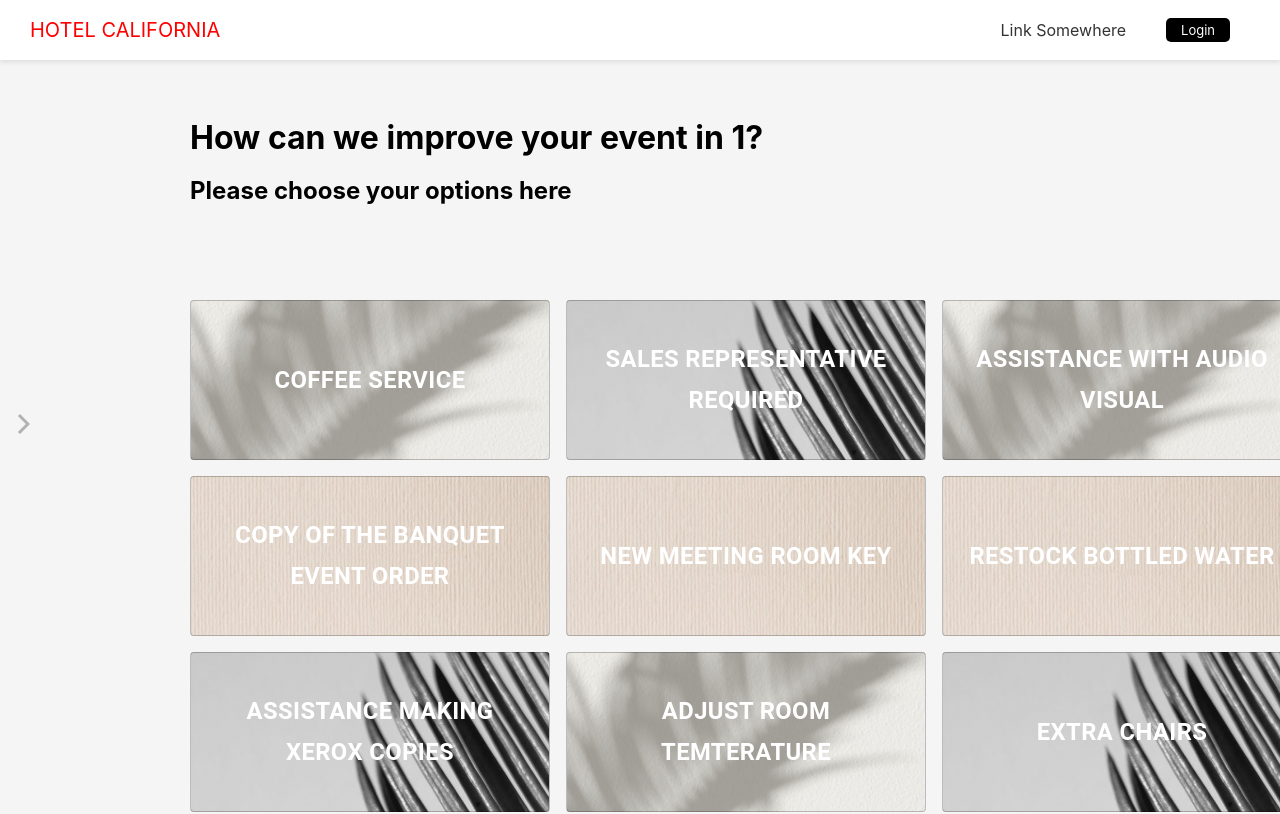
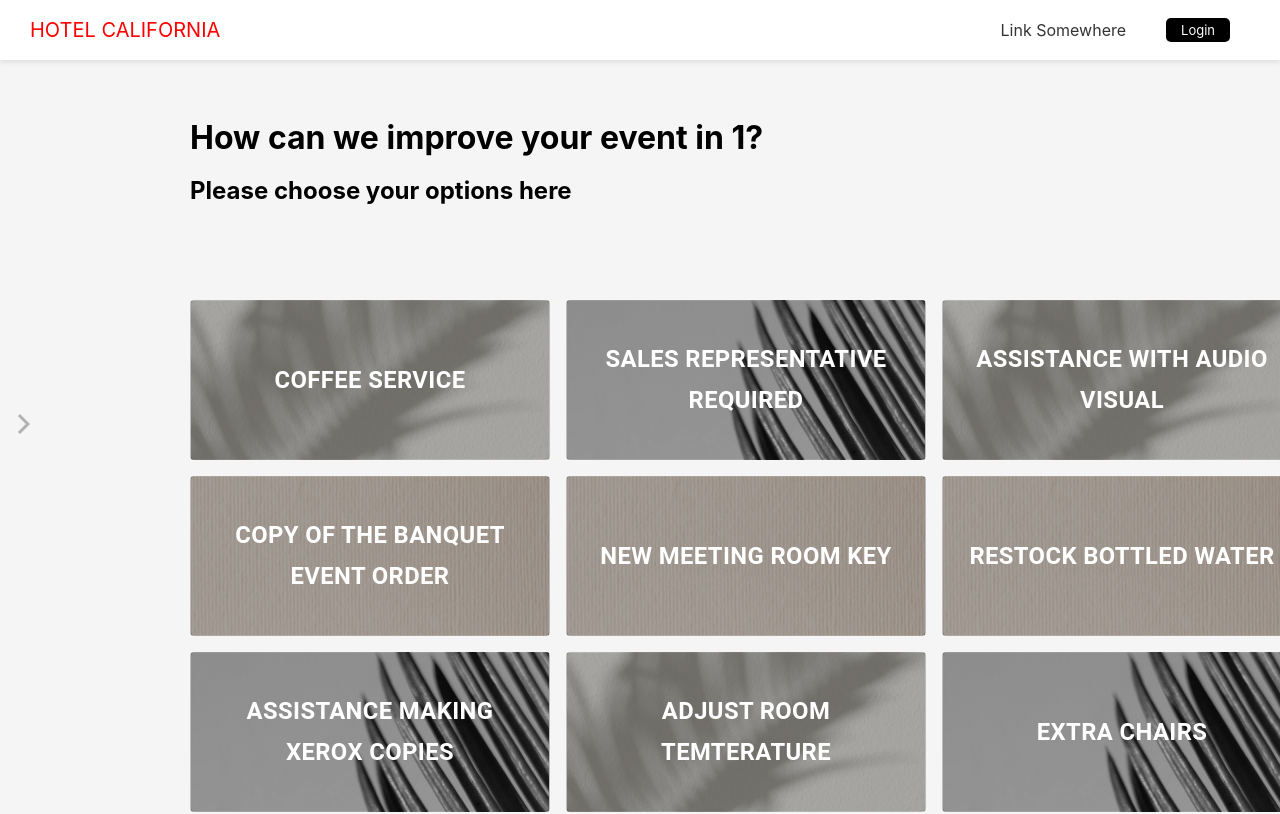
Before and after one commit to vhuang5564/hotel-california, a Next.js app: page /1/requests in a window 1280 px wide. Shown: the top 814 px of the page. Built offline with nearby package versions, Linux system fonts and the light colour scheme.

Commit message:
Fix z-index

```diff
--- a/pages/404.js
+++ b/pages/404.js
@@ -1,7 +1,7 @@
 
 import { FaExclamationTriangle } from 'react-icons/fa'
 import Link from 'next/link'
-import Layout from '@/components/Layout'
+import Layout from '@/components/Layout.user'
 import styles from '@/styles/404.module.css'
 
 export default function NotFoundPage() {
--- a/styles/Ballroom.module.scss
+++ b/styles/Ballroom.module.scss
@@ -24,7 +24,18 @@
   margin-top: 1rem !important;
 
 }
-
+.ballroom::after {
+  content: '';
+  position: absolute;
+  top: 0;
+  left: 0;
+  width: 100%;
+  height: 100%;
+  background-color: rgba(0, 0, 0, 0.3);
+}
+.ballroom * {
+  z-index: 5;
+}
 .ballroom:focus {
   opacity: 0.5;
 }
```
